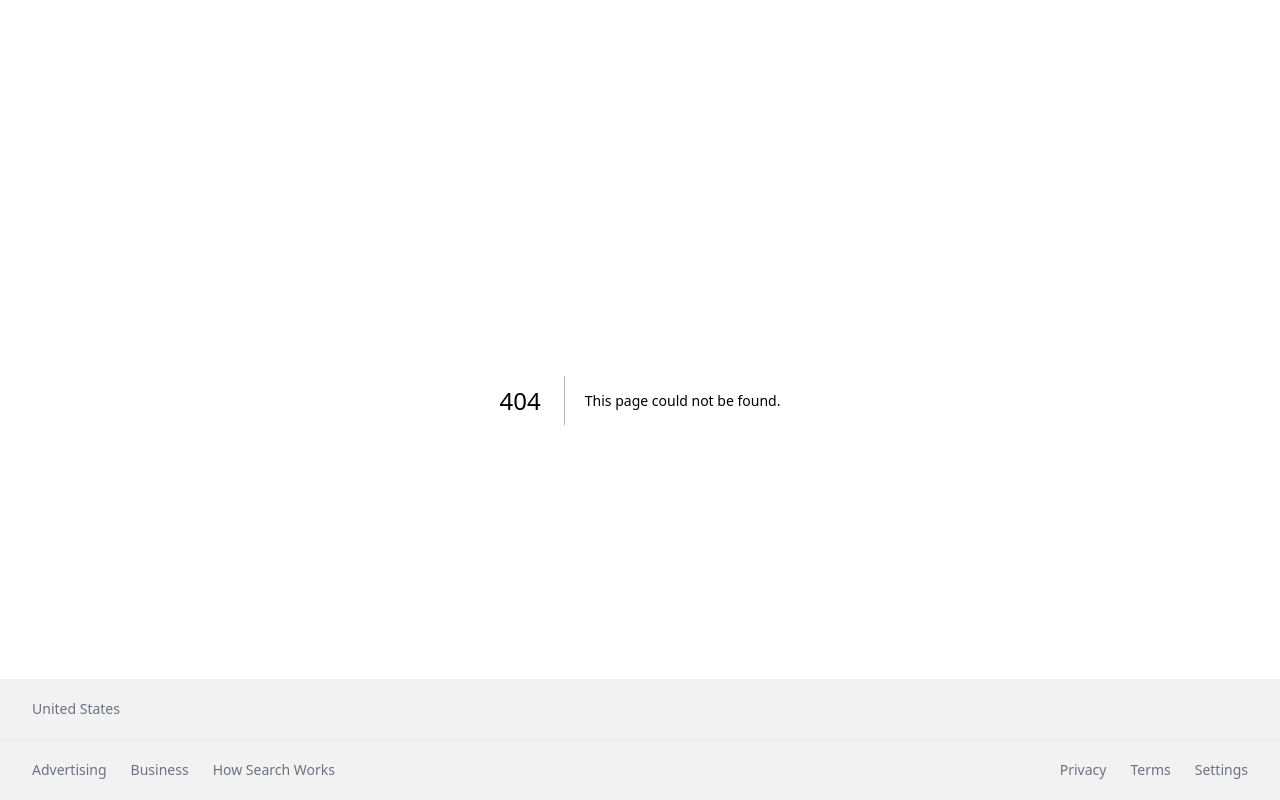
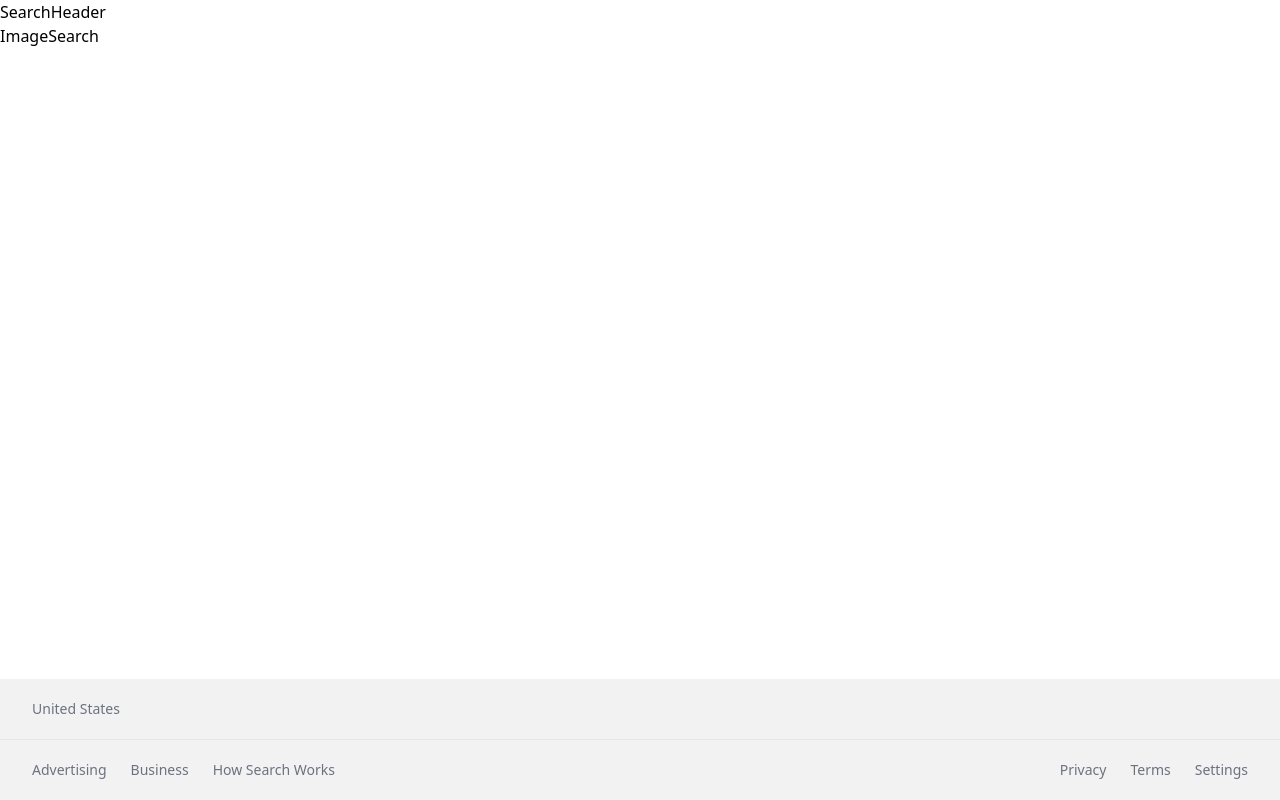
Before and after one commit to chrisdav6/nextjs13-google-clone, a Next.js app: page /search/image in a window 1280 px wide. Before the commit this address had no page. Built offline with nearby package versions, Linux system fonts and the light colour scheme.

Commit message:
Created the web and image pages

```diff
--- /dev/null
+++ b/app/components/SearchHeader.js
@@ -0,0 +1,5 @@
+const SearchHeader = () => {
+  return <div>SearchHeader</div>;
+};
+
+export default SearchHeader;
--- /dev/null
+++ b/app/search/image/page.js
@@ -0,0 +1,5 @@
+const ImageSearch = () => {
+  return <div>ImageSearch</div>;
+};
+
+export default ImageSearch;
--- /dev/null
+++ b/app/search/layout.js
@@ -0,0 +1,16 @@
+import SearchHeader from '../components/SearchHeader';
+import '../globals.css';
+
+export const metadata = {
+  title: 'NextJS13 Google Clone',
+  description: 'Generated by create next app',
+};
+
+export default function SearchLayout({ children }) {
+  return (
+    <div>
+      <SearchHeader />
+      {children}
+    </div>
+  );
+}
--- /dev/null
+++ b/app/search/web/page.js
@@ -0,0 +1,5 @@
+const WebSearch = () => {
+  return <div>WebSearch</div>;
+};
+
+export default WebSearch;
```
